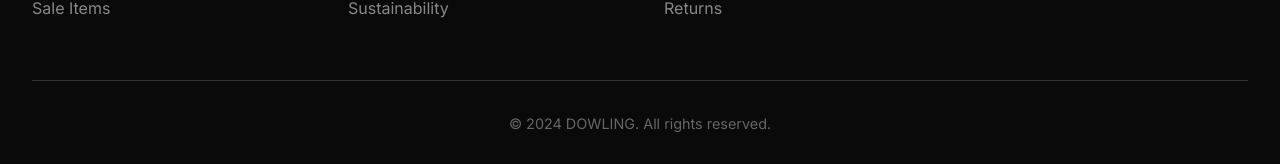
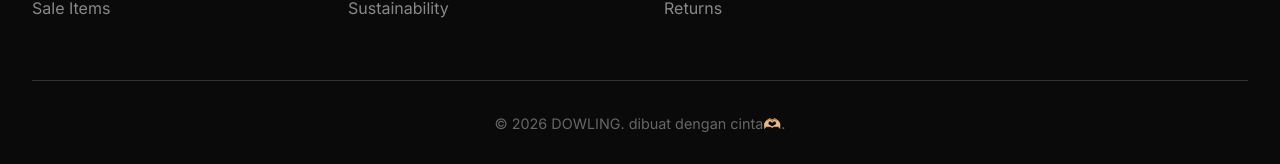
Before and after one commit to andikamangape/toko-baju, a React (Vite) app: page /products in a window 1280 px wide. Shown: the part 1020-1184 px from the top of the page. Built offline with nearby package versions, Linux system fonts and the light colour scheme; no server answers; the database is empty.

Commit message:
ubah footer

```diff
--- a/src/components/Footer.jsx
+++ b/src/components/Footer.jsx
@@ -67,7 +67,7 @@ export default function Footer() {
                     color: '#666',
                     fontSize: '0.9rem'
                 }}>
-                    © 2024 DOWLING. All rights reserved.
+                    © 2026 DOWLING. dibuat dengan cinta🫶🏼.
                 </div>
             </div>
         </footer>
```
